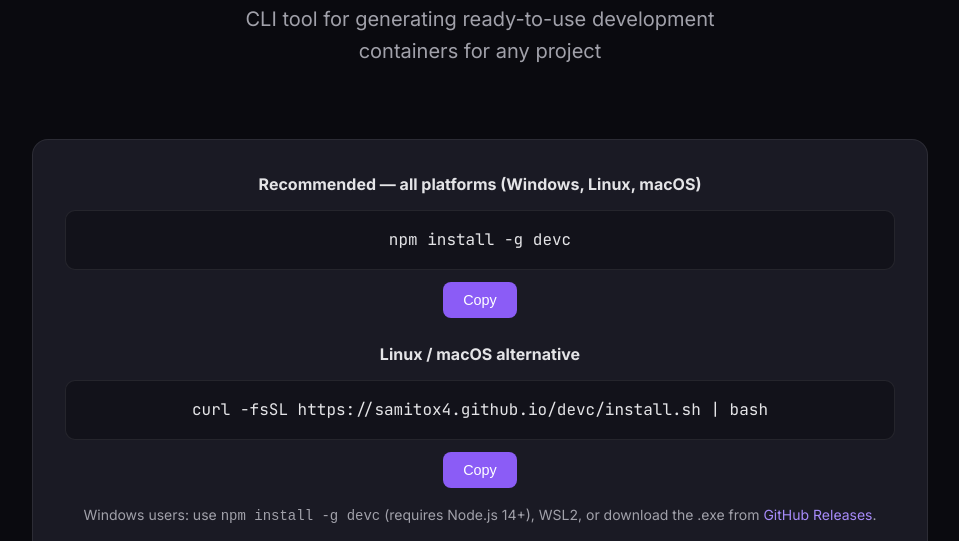
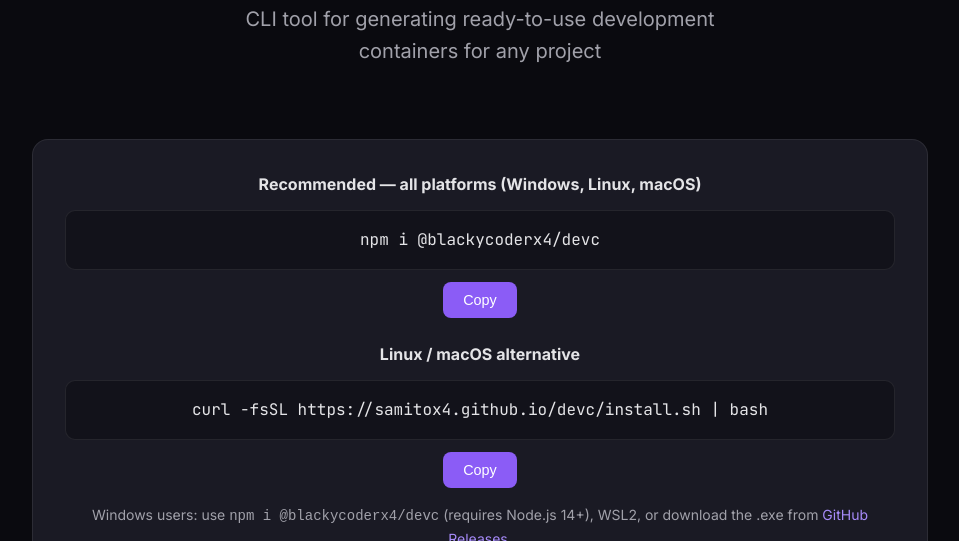
Before and after one commit to SamitoX4/devc, a plain HTML site: page docs/index.html in a window 1280 px wide. Shown: the part 259-800 px from the top of the page, without its empty margins (160-1119 px from the left). Drawn offline with Linux system fonts and the light colour scheme.

Commit message:
docs: fix npm install command to use scoped package
- Update npm command from 'npm install -g devc' to 'npm i @blackycoderx4/devc'
- Update Windows hint text accordingly

```diff
--- a/docs/index.html
+++ b/docs/index.html
@@ -324,7 +324,7 @@
         <div class="install-box">
             <p><strong>Recommended — all platforms (Windows, Linux, macOS)</strong></p>
             <div class="install-command" id="npm-cmd">
-                npm install -g devc
+                npm i @blackycoderx4/devc
             </div>
             <button class="copy-btn" onclick="copyInstall('npm-cmd')">Copy</button>
 
@@ -335,7 +335,7 @@
             <button class="copy-btn" onclick="copyInstall('bash-cmd')">Copy</button>
 
             <p class="hint">
-                Windows users: use <code>npm install -g devc</code> (requires Node.js 14+), WSL2, or download the .exe from <a href="https://github.com/SamitoX4/devc/releases">GitHub Releases</a>.
+                Windows users: use <code>npm i @blackycoderx4/devc</code> (requires Node.js 14+), WSL2, or download the .exe from <a href="https://github.com/SamitoX4/devc/releases">GitHub Releases</a>.
             </p>
         </div>
 
```
